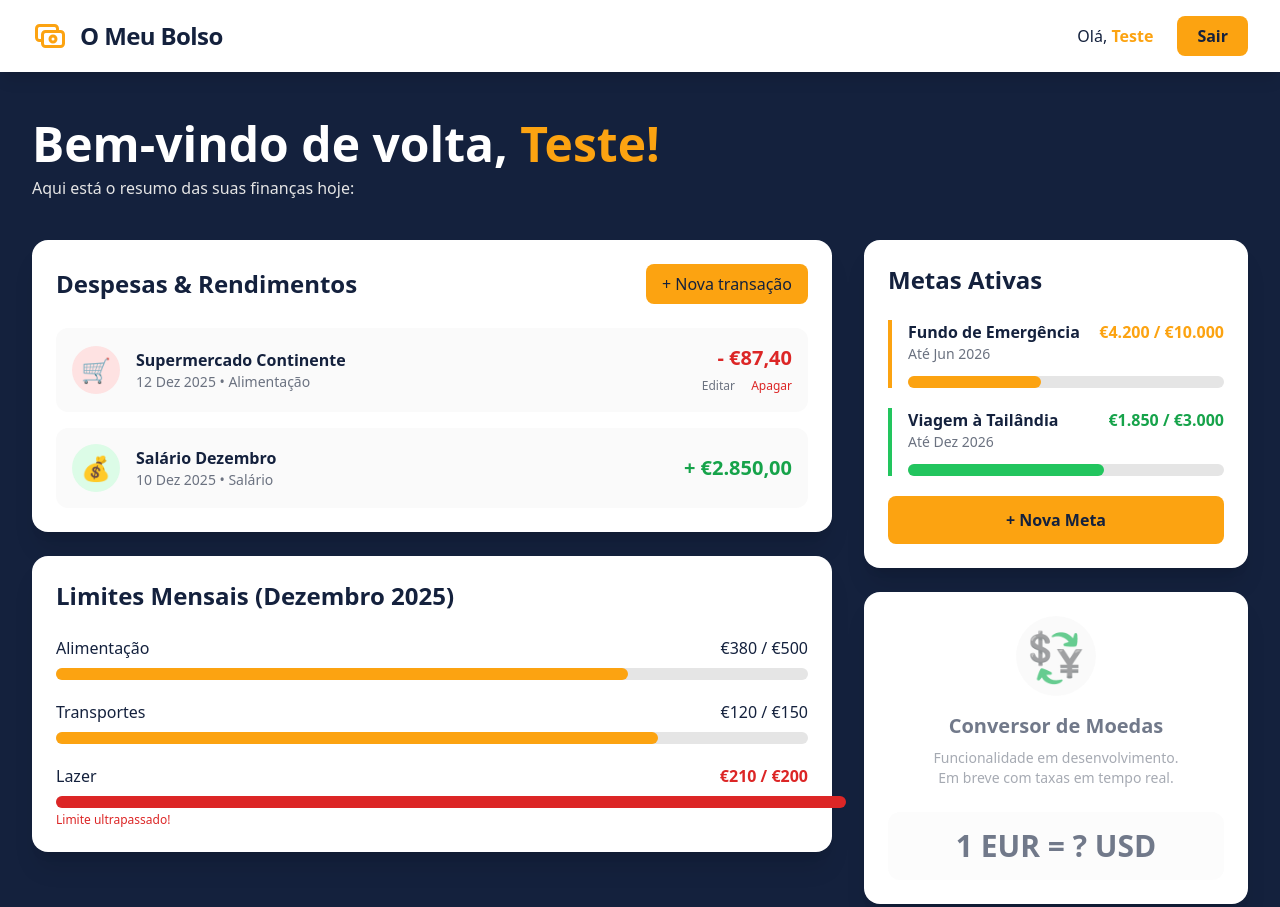
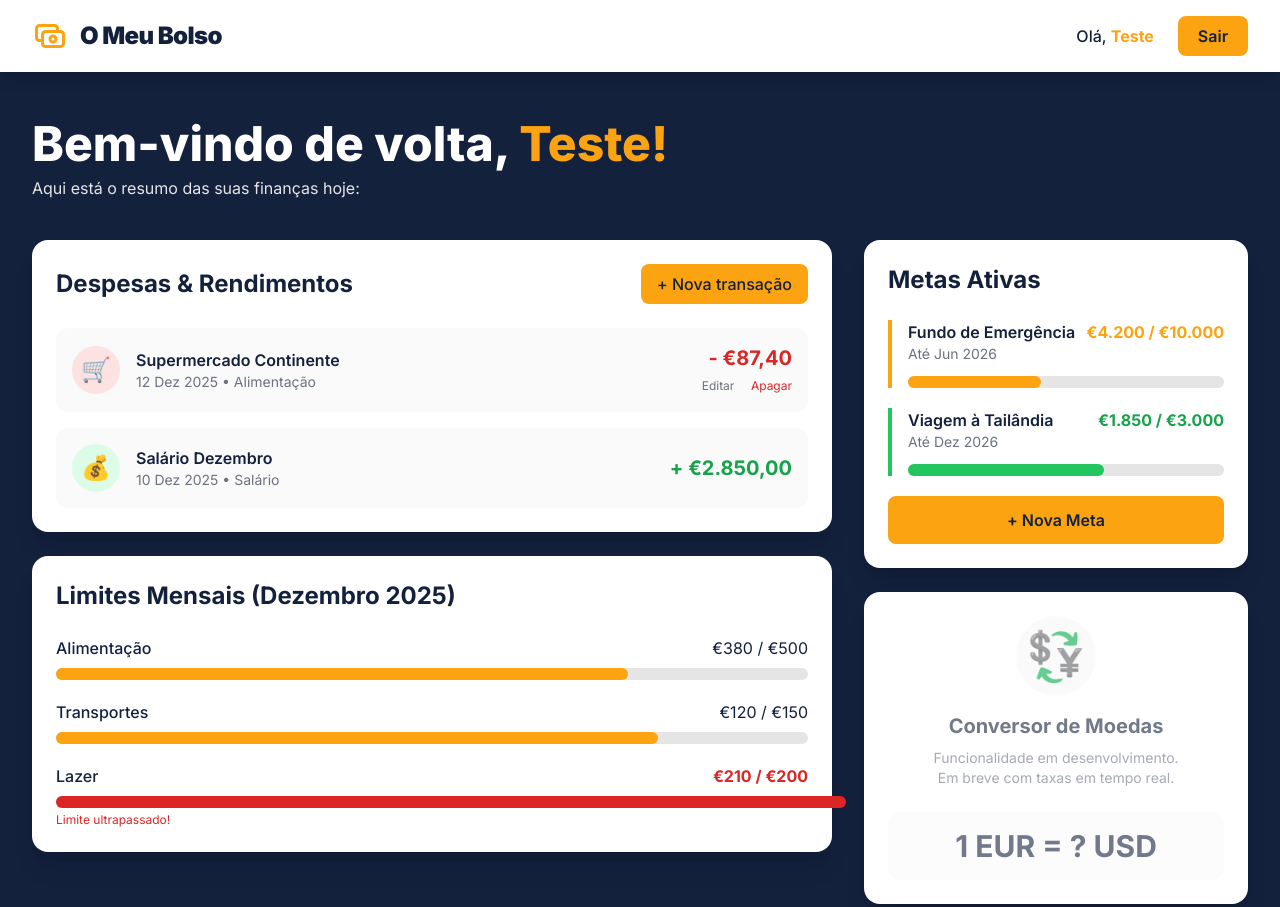
Before and after one commit to Nathan-DuarteGIT/O-Meu-Bolso, a website: page src/views/dashboard.html in a window 1280 px wide. Shown: the top 907 px of the page. Drawn offline with nearby package versions, Linux system fonts and the light colour scheme.

Commit message:
Corrije a sintaxe do style em dashboard.html

```diff
--- a/src/views/dashboard.html
+++ b/src/views/dashboard.html
@@ -24,7 +24,7 @@
     </script>
     <style>
         body {
-            font-family: 'Inter', sans-serif'; }
+            font-family: 'Inter', sans-serif; }
  ::-webkit-scrollbar {
                 width: 8px;
             }
```
